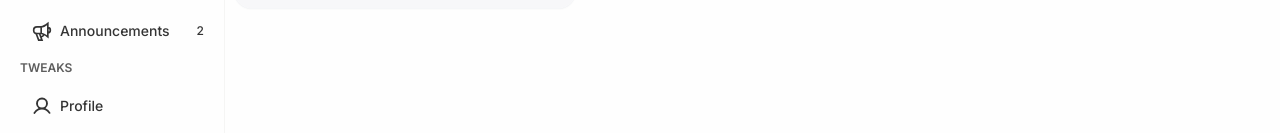
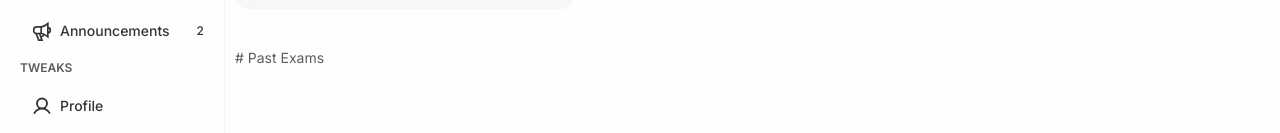
Before and after one commit to mbonikev/GradeWave, a React (Vite) app: page /#/student_register_for_exams in a window 1280 px wide. Shown: the part 299-432 px from the top of the page. Built offline with nearby package versions, Linux system fonts and the light colour scheme; sample sign-in values are in the browser's storage.

Commit message:
updated src/pages/student/StudentRegisterForExams.jsx

```diff
--- a/src/pages/student/StudentRegisterForExams.jsx
+++ b/src/pages/student/StudentRegisterForExams.jsx
@@ -66,6 +66,8 @@ function StudentRegisterForExams() {
               </h1> */}
             </div>
           </div>
+          <h1 className="text-sm font-normal my-4 text-text-color-weak mt-10"># Past Exams</h1>
+          <div className=""></div>
         </div>
       </div>
     </div>
```
